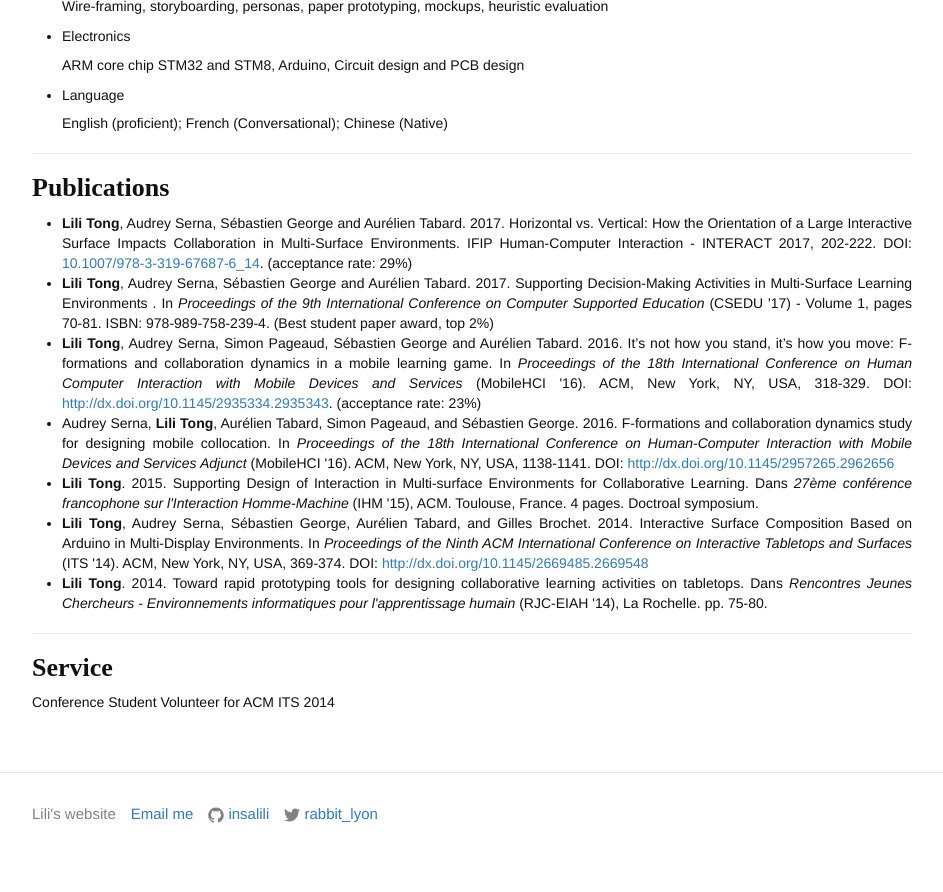
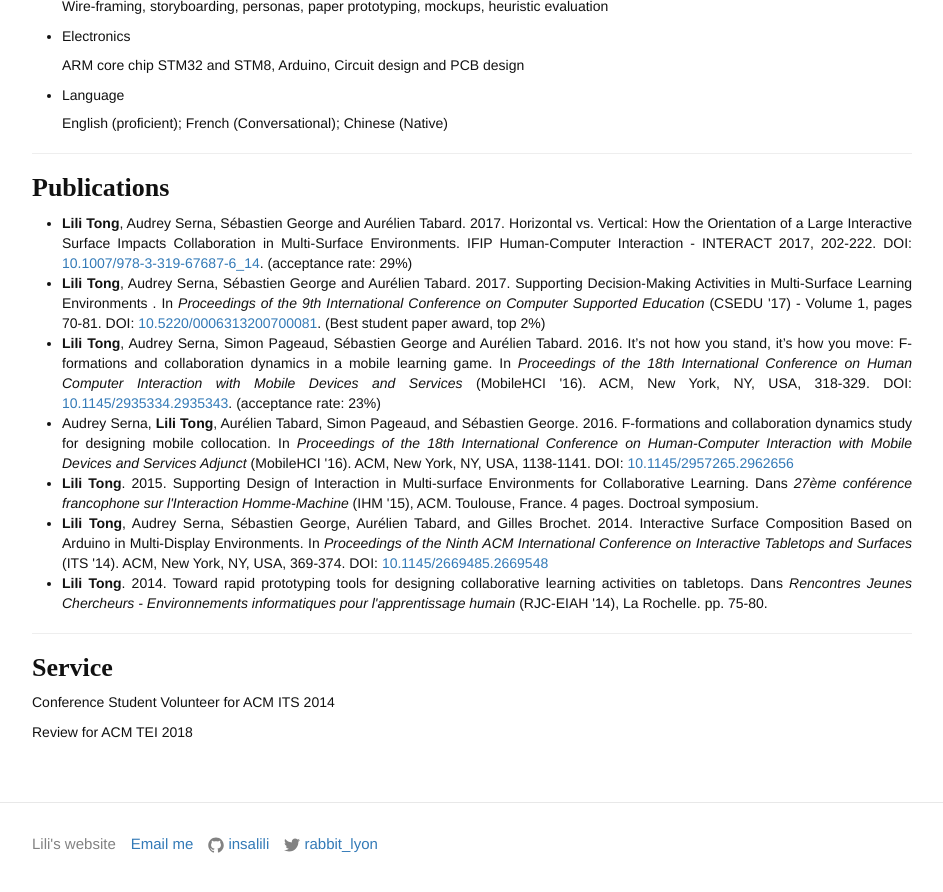
Before and after one commit to InsaLili/insalili.github.io, a Jekyll site: the page built from pages/cv.md, in a window 1280 px wide and 900 px high, scrolled down 1024 px. Shown: the top 892 px of the window, without its empty margins (168-1111 px from the left). Built offline with Jekyll 4.4.1, drawn with Linux system fonts in a browser that asks for light colours; comment, search, counter and statistics services are not loaded; before the commit the page ends 1894 px from its top, so only the background shows below that; some of the changed text lies outside the part shown.

Commit message:
update info

```diff
--- a/pages/cv.md
+++ b/pages/cv.md
@@ -64,13 +64,13 @@ permalink: /cv/
 	  <h3>Publications</h3>
 	  <ul>
 	  	<li><b>Lili Tong</b>, Audrey Serna, Sébastien George and Aurélien Tabard. 2017. Horizontal vs. Vertical: How the Orientation of a Large Interactive Surface Impacts Collaboration in Multi-Surface Environments. IFIP Human-Computer Interaction - INTERACT 2017, 202-222. DOI: <a target="_blank" href="http://dx.doi.org/10.1007/978-3-319-67687-6_14">10.1007/978-3-319-67687-6_14</a>. (acceptance rate: 29%)</li>
-	  	<li><b>Lili Tong</b>, Audrey Serna, Sébastien George and Aurélien Tabard. 2017. Supporting Decision-Making Activities in Multi-Surface Learning Environments . In <i>Proceedings of the 9th International Conference on Computer Supported Education</i> (CSEDU '17) - Volume 1, pages 70-81. ISBN: 978-989-758-239-4. (Best student paper award, top 2%)</li>
-		  <li><b>Lili Tong</b>, Audrey Serna, Simon Pageaud, Sébastien George and Aurélien Tabard. 2016. It’s not how you stand, it’s how you move: F-formations and collaboration dynamics in a mobile learning game. In <i>Proceedings of the 18th International Conference on Human Computer Interaction with Mobile Devices and Services</i> (MobileHCI '16). ACM, New York, NY, USA, 318-329. DOI: <a target="_blank" href="http://dx.doi.org/10.1145/2935334.2935343">http://dx.doi.org/10.1145/2935334.2935343</a>. (acceptance rate: 23%)</li>
-		  <li>Audrey Serna, <b>Lili Tong</b>, Aurélien Tabard, Simon Pageaud, and Sébastien George. 2016. F-formations and collaboration dynamics study for designing mobile collocation. In <i>Proceedings of the 18th International Conference on Human-Computer Interaction with Mobile Devices and Services Adjunct</i> (MobileHCI '16). ACM, New York, NY, USA, 1138-1141. DOI: <a target="_blank" href="http://dx.doi.org/10.1145/2957265.2962656">http://dx.doi.org/10.1145/2957265.2962656</a></li>
-		  <li><b>Lili Tong</b>. 2015. Supporting Design of Interaction in Multi-surface Environments for Collaborative Learning. Dans <i>27ème conférence francophone sur l'Interaction Homme-Machine</i> (IHM '15), ACM. Toulouse, France. 4 pages. Doctroal symposium.</li>
-		  <li><b>Lili Tong</b>, Audrey Serna, Sébastien George, Aurélien Tabard, and Gilles Brochet. 2014. Interactive Surface Composition Based on Arduino in Multi-Display Environments. In <i>Proceedings of the Ninth ACM International Conference on Interactive Tabletops and Surfaces</i> (ITS '14). ACM, New York, NY, USA, 369-374. DOI: <a target="_blank" href="http://dx.doi.org/10.1145/2669485.2669548">http://dx.doi.org/10.1145/2669485.2669548</a></li>
+	  	<li><b>Lili Tong</b>, Audrey Serna, Sébastien George and Aurélien Tabard. 2017. Supporting Decision-Making Activities in Multi-Surface Learning Environments . In <i>Proceedings of the 9th International Conference on Computer Supported Education</i> (CSEDU '17) - Volume 1, pages 70-81. DOI: <a target="_blank" href="https://doi.org/10.5220/0006313200700081">10.5220/0006313200700081</a>. (Best student paper award, top 2%)</li>
+		<li><b>Lili Tong</b>, Audrey Serna, Simon Pageaud, Sébastien George and Aurélien Tabard. 2016. It’s not how you stand, it’s how you move: F-formations and collaboration dynamics in a mobile learning game. In <i>Proceedings of the 18th International Conference on Human Computer Interaction with Mobile Devices and Services</i> (MobileHCI '16). ACM, New York, NY, USA, 318-329. DOI: <a target="_blank" href="http://dx.doi.org/10.1145/2935334.2935343">10.1145/2935334.2935343</a>. (acceptance rate: 23%)</li>
+		<li>Audrey Serna, <b>Lili Tong</b>, Aurélien Tabard, Simon Pageaud, and Sébastien George. 2016. F-formations and collaboration dynamics study for designing mobile collocation. In <i>Proceedings of the 18th International Conference on Human-Computer Interaction with Mobile Devices and Services Adjunct</i> (MobileHCI '16). ACM, New York, NY, USA, 1138-1141. DOI: <a target="_blank" href="http://dx.doi.org/10.1145/2957265.2962656">10.1145/2957265.2962656</a></li>
+		<li><b>Lili Tong</b>. 2015. Supporting Design of Interaction in Multi-surface Environments for Collaborative Learning. Dans <i>27ème conférence francophone sur l'Interaction Homme-Machine</i> (IHM '15), ACM. Toulouse, France. 4 pages. Doctroal symposium.</li>
+		<li><b>Lili Tong</b>, Audrey Serna, Sébastien George, Aurélien Tabard, and Gilles Brochet. 2014. Interactive Surface Composition Based on Arduino in Multi-Display Environments. In <i>Proceedings of the Ninth ACM International Conference on Interactive Tabletops and Surfaces</i> (ITS '14). ACM, New York, NY, USA, 369-374. DOI: <a target="_blank" href="http://dx.doi.org/10.1145/2669485.2669548">10.1145/2669485.2669548</a></li>
 	  	<li><b>Lili Tong</b>. 2014. Toward rapid prototyping tools for designing collaborative learning activities on tabletops. Dans <i>Rencontres Jeunes Chercheurs - Environnements informatiques pour l'apprentissage humain</i> (RJC-EIAH '14), La Rochelle. pp. 75-80.</li>
-		</ul>
+	  </ul>
 	</div>
 
 	<div>
@@ -79,5 +79,6 @@ permalink: /cv/
 	<div class="section">
 	  <h3>Service</h3>
 	  <p>Conference Student Volunteer for ACM ITS 2014</p>
+	  <p>Review for ACM TEI 2018</p>
 	</div>
 </div>
```
Also changed, not shown: other parts of pages/cv.md (+1 -1 lines).
